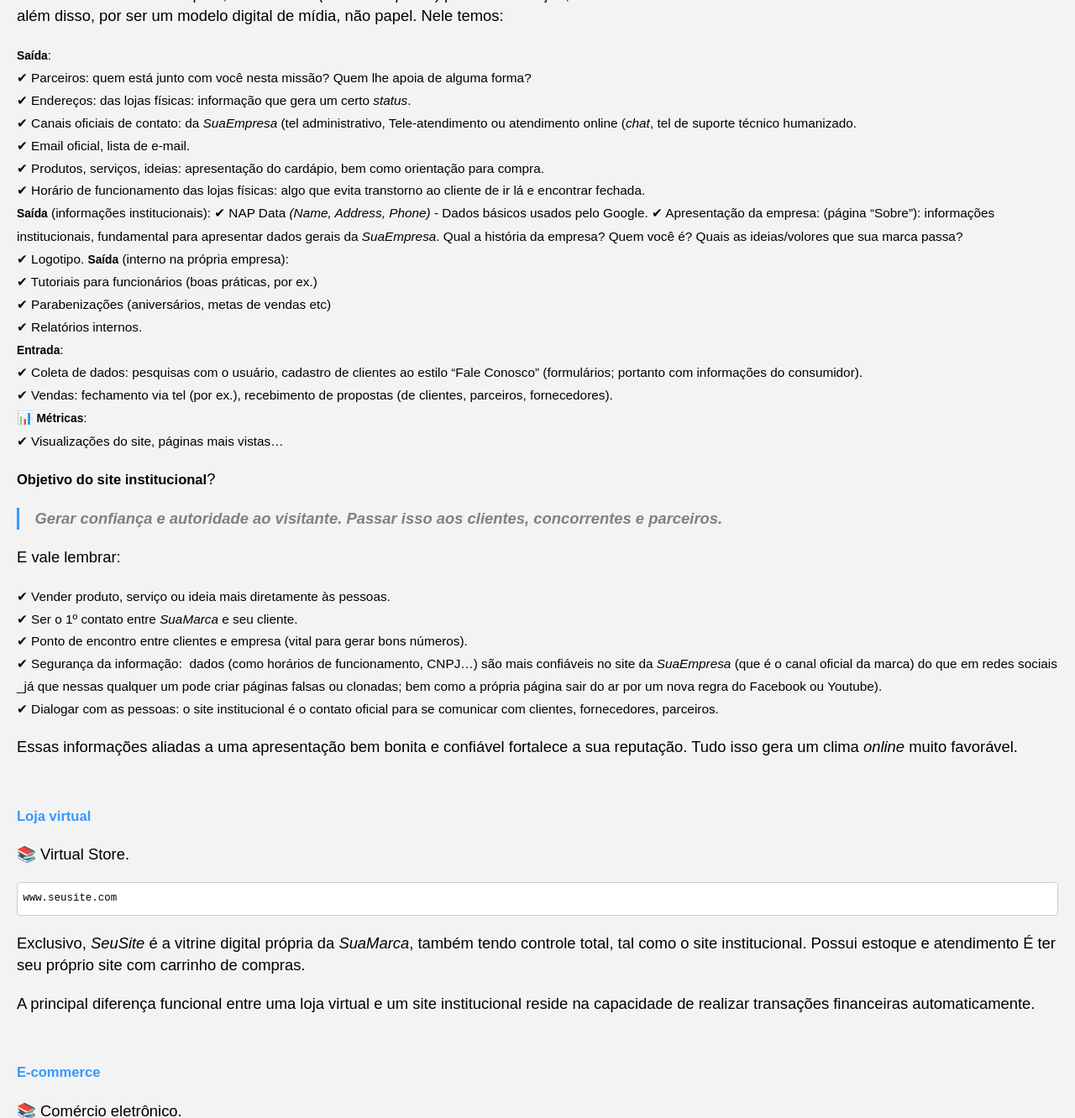
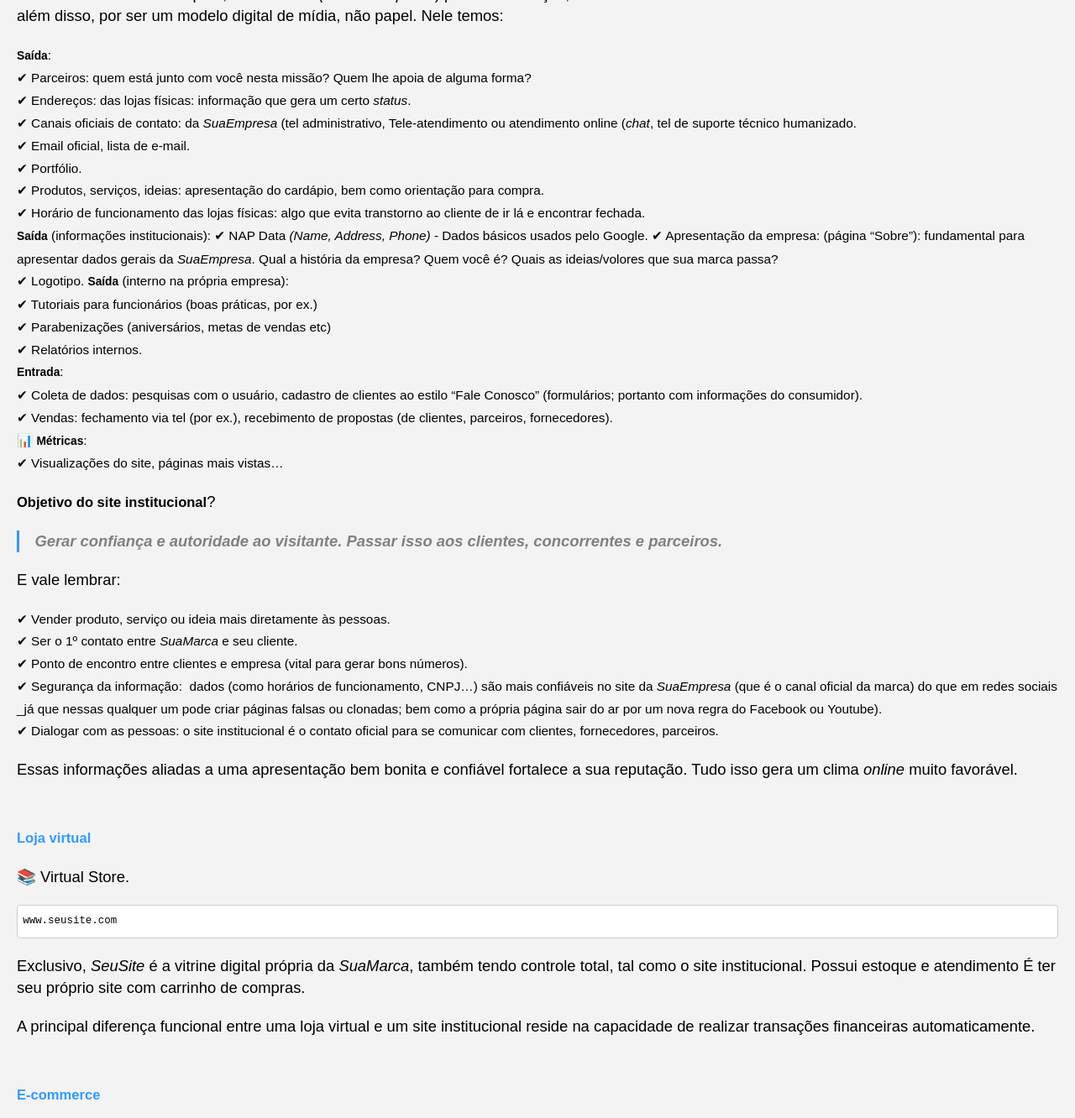
Before and after one commit to Joesynth/joesynth.github.io, a Jekyll site: the page built from _posts/2021-01-03-site-comercial-um-tutorial-essencial.md, in a window 1280 px wide and 1400 px high, scrolled down 3371 px, cut to the strip 68-1400 px from the top of the window. Shown: the whole strip at 84% size. Built offline with Jekyll 4.4.1, drawn with Linux system fonts in a browser that asks for light colours; some of the changed text lies outside the part shown.

Commit message:
Update 2021-01-03-site-comercial-um-tutorial-essencial.md

```diff
--- a/_posts/2021-01-03-site-comercial-um-tutorial-essencial.md
+++ b/_posts/2021-01-03-site-comercial-um-tutorial-essencial.md
@@ -111,11 +111,12 @@ Tal como ocorre nos velhos materiais de publicidade, como é o caso do "cartão
 ✔ Endereços: das lojas físicas: informação que gera um certo *status*.
 ✔ Canais oficiais de contato: da *SuaEmpresa* (tel administrativo, Tele-atendimento ou atendimento online (*chat*, tel de suporte técnico humanizado.
 ✔ Email oficial, lista de e-mail.
+✔ Portfólio.
 ✔ Produtos, serviços, ideias: apresentação do cardápio, bem como orientação para compra.
 ✔ Horário de funcionamento das lojas físicas: algo que evita transtorno ao cliente de ir lá e encontrar fechada.
 **Saída** (informações institucionais):
 ✔ NAP Data *(Name, Address, Phone)* - Dados básicos usados pelo Google.
-✔ Apresentação da empresa: (página “Sobre”): informações institucionais, fundamental para apresentar dados gerais da *SuaEmpresa*. Qual a história da empresa? Quem você é? Quais as ideias/volores que sua marca passa?
+✔ Apresentação da empresa: (página “Sobre”): fundamental para apresentar dados gerais da *SuaEmpresa*. Qual a história da empresa? Quem você é? Quais as ideias/volores que sua marca passa?
 ✔ Logotipo.
 **Saída** (interno na própria empresa):
 ✔ Tutoriais para funcionários (boas práticas, por ex.)
```
Also changed, not shown: other parts of _posts/2021-01-03-site-comercial-um-tutorial-essencial.md (+4 -0 lines).
